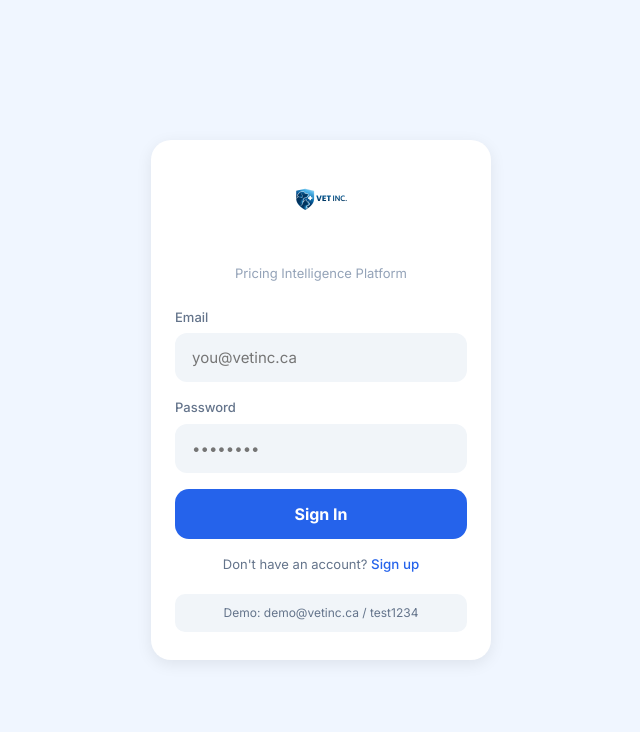
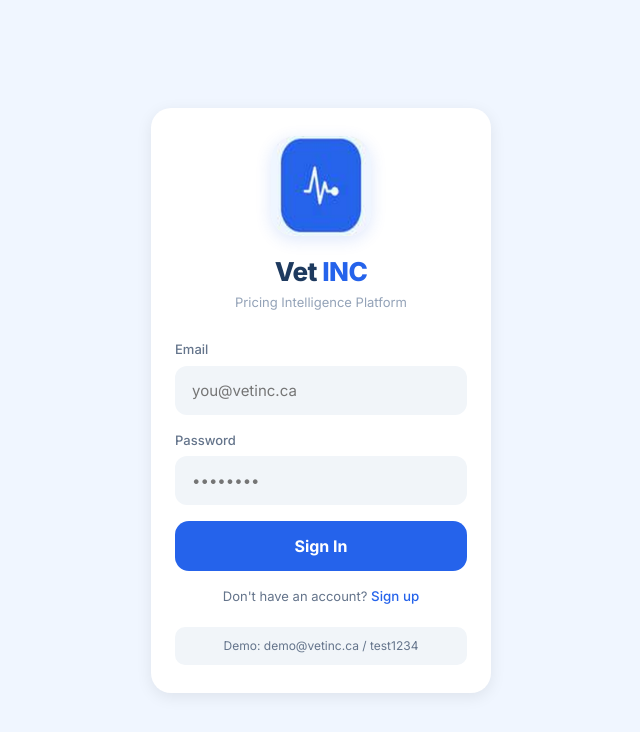
Before and after one commit to jack108510/vet-inc-clinic-v2, a website: page index.html in a window 1280 px wide. Shown: the whole page, without its empty margins (319-959 px from the left). Drawn offline with Linux system fonts and the light colour scheme.

Commit message:
Icon-based branding: shield logo badge + Vet INC wordmark — real brand identity

```diff
--- a/index.html
+++ b/index.html
@@ -74,11 +74,13 @@ a { color: var(--blue); text-decoration:none; }
   width:100%; max-width:340px; box-shadow:0 4px 16px rgba(0,0,0,0.08);
 }
 .login-logo-img {
-  width:240px; height:64px; margin:0 auto 32px;
-  display:block; object-fit:contain;
-}
-.login-card h1 { text-align:center; font-size:20px; font-weight:700; margin-bottom:2px; display:none; }
-.login-card .subtitle { text-align:center; color:var(--gray); font-size:13px; margin-bottom:24px; }
+  width:100px; height:100px; margin:0 auto 16px;
+  display:block; object-fit:cover; border-radius:24px;
+  box-shadow:0 4px 16px rgba(37,99,235,0.15);
+}
+.login-brand-name { text-align:center; font-size:26px; font-weight:800; color:var(--text); margin-bottom:2px; letter-spacing:-0.5px; }
+.login-brand-name span { color:var(--blue); }
+.login-card .subtitle { text-align:center; color:var(--gray); font-size:13px; margin-bottom:28px; }
 .input-group { margin-bottom:16px; }
 .input-group label { display:block; font-size:13px; font-weight:500; margin-bottom:6px; color:var(--text-secondary); }
 .input-group input {
@@ -167,7 +169,7 @@ a { color: var(--blue); text-decoration:none; }
   box-shadow:0 1px 12px rgba(37,99,235,0.07);
 }
 .topbar .topbar-logo { display:flex; align-items:center; gap:10px; text-decoration:none; }
-.topbar .topbar-logo img { height:32px; width:auto; object-fit:contain; }
+.topbar .topbar-logo img { height:28px; width:28px; object-fit:cover; border-radius:6px; }
 .topbar .topbar-logo .logo-text { font-size:17px; font-weight:800; color:var(--text); }
 .topbar .topbar-logo .logo-text span { color:var(--blue); }
 .topbar .header-divider { width:1px; height:20px; background:var(--border-light); }
@@ -529,7 +531,8 @@ a { color: var(--blue); text-decoration:none; }
 <!-- ===== LOGIN SCREEN ===== -->
 <div id="loginScreen">
   <div class="login-card">
-    <img src="logo.png" alt="Vet INC" class="login-logo-img">
+    <img src="icon.png" alt="Vet INC" class="login-logo-img">
+    <div class="login-brand-name">Vet <span>INC</span></div>
     <p class="subtitle">Pricing Intelligence Platform</p>
     <div class="login-error" id="loginError"></div>
     <div class="input-group">
@@ -576,7 +579,8 @@ a { color: var(--blue); text-decoration:none; }
     <!-- Mobile topbar -->
     <div class="topbar">
       <div class="topbar-logo">
-        <img src="logo.png" alt="Vet INC">
+        <img src="icon.png" alt="Vet INC">
+        <div class="logo-text">Vet <span>INC</span></div>
       </div>
       <div style="display:flex; align-items:center; gap:10px;">
         <div class="header-divider"></div>
```
